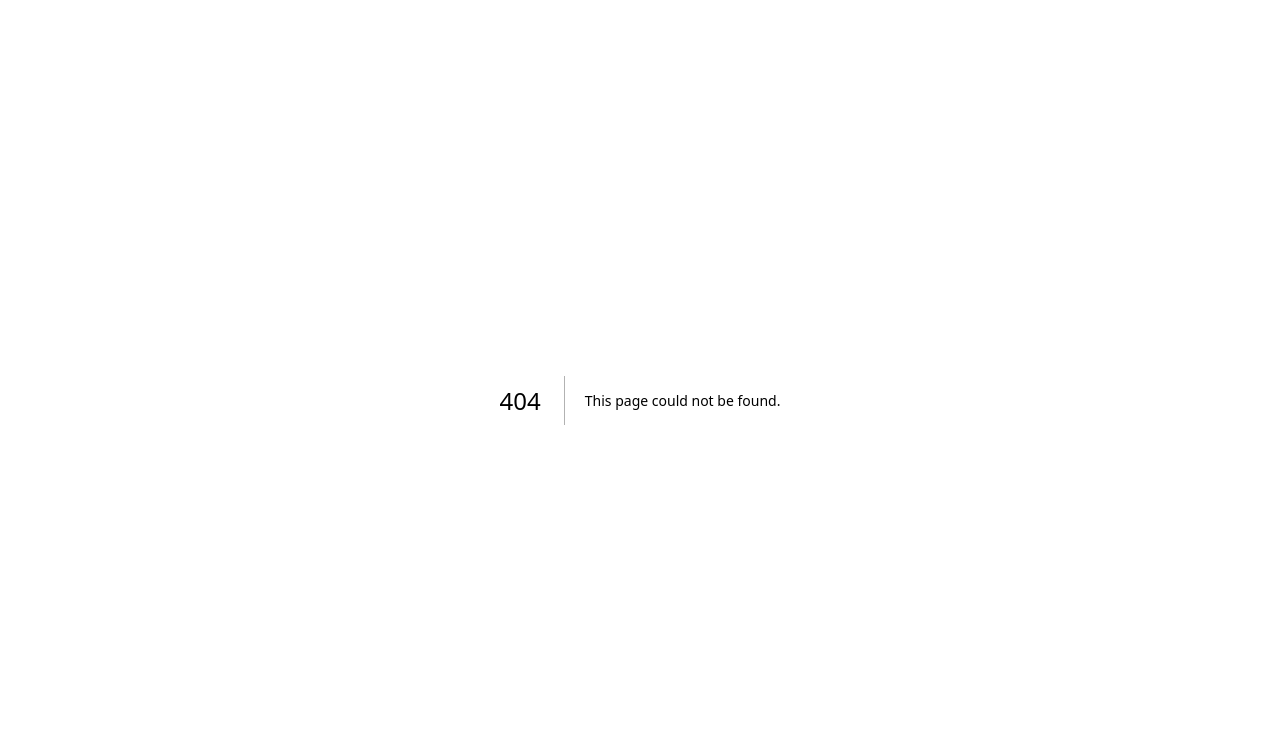
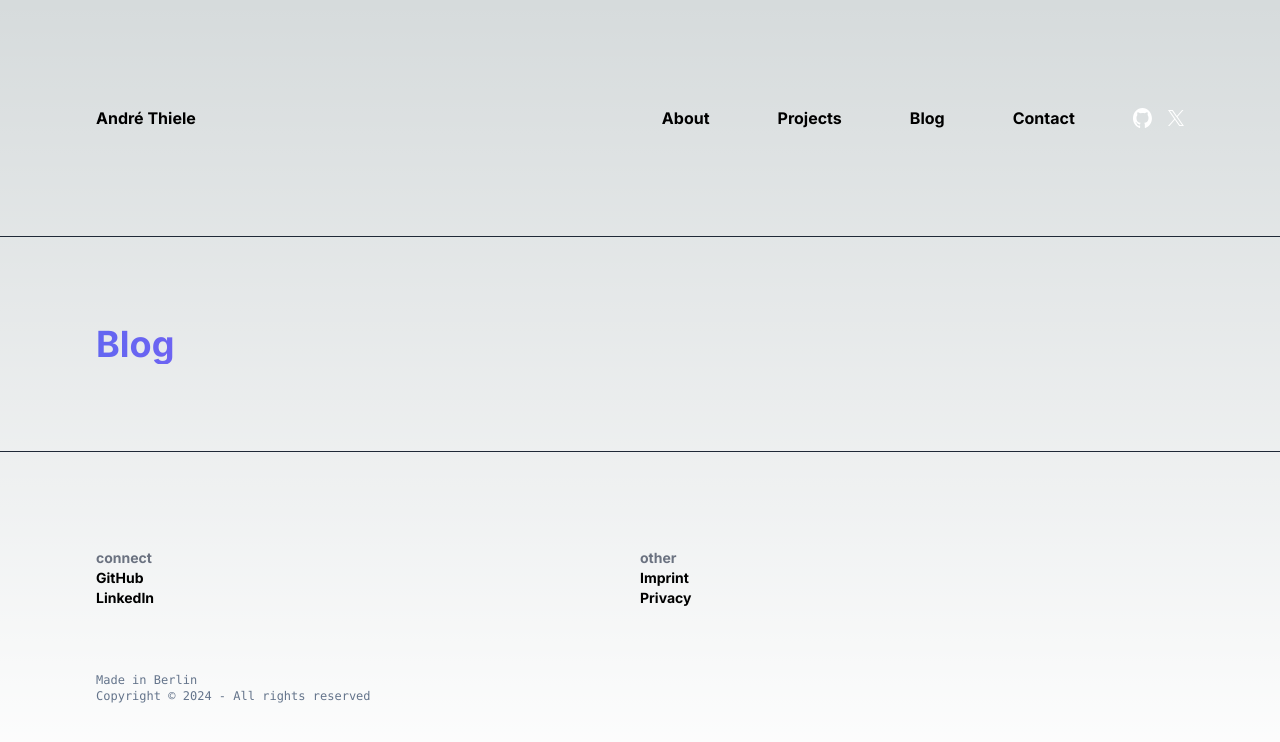
Before and after one commit to itsandreramon/website, a Next.js app: page /blog in a window 1280 px wide. Before the commit this address had no page. Shown: the top 742 px of the page. Built offline with nearby package versions, Linux system fonts and the light colour scheme.

Commit message:
add pages

```diff
--- /dev/null
+++ b/app/404.js
@@ -0,0 +1,8 @@
+export default function NotFound() {
+    return (
+        <div className="lg:mx-24 mx-8">
+          <Header title="404" />
+          <Subtitle title="This page could not be found." />
+        </div>
+    );
+  }
--- /dev/null
+++ b/app/about/page.js
@@ -0,0 +1,9 @@
+import Header from "../components/Header";
+
+export default function About() {
+  return (
+    <div className="lg:mx-24 mx-8">
+      <Header title="About" />
+    </div>
+  );
+}
--- /dev/null
+++ b/app/blog/page.js
@@ -0,0 +1,9 @@
+import Header from "../components/Header";
+
+export default function About() {
+  return (
+    <div className="lg:mx-24 mx-8">
+      <Header title="Blog" />
+    </div>
+  );
+}
--- a/app/components/Footer.js
+++ b/app/components/Footer.js
@@ -1,6 +1,6 @@
 import FooterLink from "./FooterLink";
 
-export default function Footer({ children }) {
+export default function Footer() {
   return (
     <div className="lg:p-24 p-8 border-t border-gray-800">
       <div className="flex flex-row justify-between">
@@ -30,7 +30,7 @@ export default function Footer({ children }) {
       <div className="pt-16">
         <p className="text-xs font-mono text-slate-500">Made in Berlin</p>
         <p className="text-xs font-mono text-slate-500">
-          Copyright © 2024 - All rights reserved
+          Copyright © {new Date().getFullYear()} - All rights reserved
         </p>
       </div>
     </div>
--- a/app/components/Navigation.js
+++ b/app/components/Navigation.js
@@ -6,28 +6,30 @@ import NavigationLinkMobile from "./NavigationLinkMobile";
 import Link from "next/link";
 import Socials from "./Socials";
 
-export default function Navigation({ children }) {
+export default function Navigation() {
   const [isExpanded, setExpanded] = useState(false);
 
   return (
     <div className="lg:p-24 p-8 border-b border-gray-800">
       {/* "Desktop Nav" */}
       <div className="flex flex-row items-center lg:visible invisible space-x-12">
-        <div className="basis-1/2">
-          <p className="font-bold">André Thiele</p>
-          <p className="font-bold text-slate-500">Android Developer</p>
+        <div className="basis-1/4">
+          <Link href="/">
+            <p className="font-bold">André Thiele</p>
+          </Link>
         </div>
 
-        <div className="basis-1/2 flex flex-row justify-end space-x-12">
-          <NavigationLink title="Blog" />
-          <NavigationLink title="Work" />
-          <NavigationLink title="Contact" />
+        <div className="basis-3/4 flex flex-row justify-end space-x-12">
+          <NavigationLink title="About" to="/about" />
+          <NavigationLink title="Projects" to="/projects" />
+          <NavigationLink title="Blog" to="/blog" />
+          <NavigationLink title="Contact" to="/contact" />
           <Socials />
         </div>
       </div>
 
       {/* "Mobile Nav" */}
-      <div class="lg:hidden visible">
+      <div className="lg:hidden visible">
         <button
           className="border-gray-800 border-solid p-2 border-2 rounded-lg"
           onClick={() => setExpanded(!isExpanded)}
@@ -37,10 +39,13 @@ export default function Navigation({ children }) {
         <div className={`${isExpanded ? "visible" : "hidden"}`}>
           <ul className="py-4">
             <li>
-              <NavigationLinkMobile title="Blog" />
+              <NavigationLinkMobile title="About" />
             </li>
             <li>
-              <NavigationLinkMobile title="Work" />
+              <NavigationLinkMobile title="Projects" />
+            </li>
+            <li>
+              <NavigationLinkMobile title="Blog" />
             </li>
             <li>
               <NavigationLinkMobile title="Contact" />
--- a/app/components/NavigationLink.js
+++ b/app/components/NavigationLink.js
@@ -2,8 +2,8 @@ import Link from "next/link";
 
 export default function NavigationLink(props) {
   return (
-    <Link href="/">
-      <div className="hover:text-gray-400 border-solid p-2 border-2 rounded-lg border-transparent hover:border-gray-400 transition ease-in-out">
+    <Link href={props.to}>
+      <div className="border-solid p-2 border-2 rounded-lg border-transparent hover:border-gray-800 transition ease-in-out">
         <a className="font-bold">{props.title}</a>
       </div>
     </Link>
--- a/app/components/Socials.js
+++ b/app/components/Socials.js
@@ -1,4 +1,4 @@
-export default function Socials(props) {
+export default function Socials() {
   return (
     <div className="flex flex-row justify-start space-x-4 items-center justify-end">
       <a href="https://www.github.com/itsandreramon" target="_blank">
--- /dev/null
+++ b/app/components/page.js
@@ -0,0 +1,11 @@
+import Header from "./Header";
+import Subtitle from "./Subtitle";
+
+export default function Home() {
+  return (
+    <div className="lg:mx-24 mx-8">
+      <Header title="Welcome" />
+      <Subtitle title="I'm André, currently working at SAP as an Android Developer." />
+    </div>
+  );
+}
--- /dev/null
+++ b/app/contact/page.js
@@ -0,0 +1,9 @@
+import Header from "../components/Header";
+
+export default function About() {
+  return (
+    <div className="lg:mx-24 mx-8">
+      <Header title="Contact" />
+    </div>
+  );
+}
--- a/app/layout.js
+++ b/app/layout.js
@@ -1,4 +1,6 @@
 import { Inter } from "next/font/google";
+import Navigation from "./components/Navigation";
+import Footer from "./components/Footer";
 import "./globals.css";
 
 const inter = Inter({ subsets: ["latin"] });
@@ -11,7 +13,13 @@ export const metadata = {
 export default function RootLayout({ children }) {
   return (
     <html lang="en">
-      <body className={inter.className}>{children}</body>
+      <body className={inter.className}>
+        <div className="flex flex-col justify-between min-h-screen">
+          <Navigation />
+          {children}
+          <Footer />
+        </div>
+      </body>
     </html>
   );
 }
--- a/app/page.js
+++ b/app/page.js
@@ -5,13 +5,9 @@ import Subtitle from "./components/Subtitle";
 
 export default function Home() {
   return (
-    <main className="min-h-screen flex flex-col justify-between">
-      <Navigation />
       <div className="lg:mx-24 mx-8">
         <Header title="Welcome" />
         <Subtitle title="I'm André, currently working at SAP as an Android Developer." />
       </div>
-      <Footer />
-    </main>
   );
 }
--- /dev/null
+++ b/app/projects/page.js
@@ -0,0 +1,9 @@
+import Header from "../components/Header";
+
+export default function About() {
+  return (
+    <div className="lg:mx-24 mx-8">
+      <Header title="Projects" />
+    </div>
+  );
+}
```
